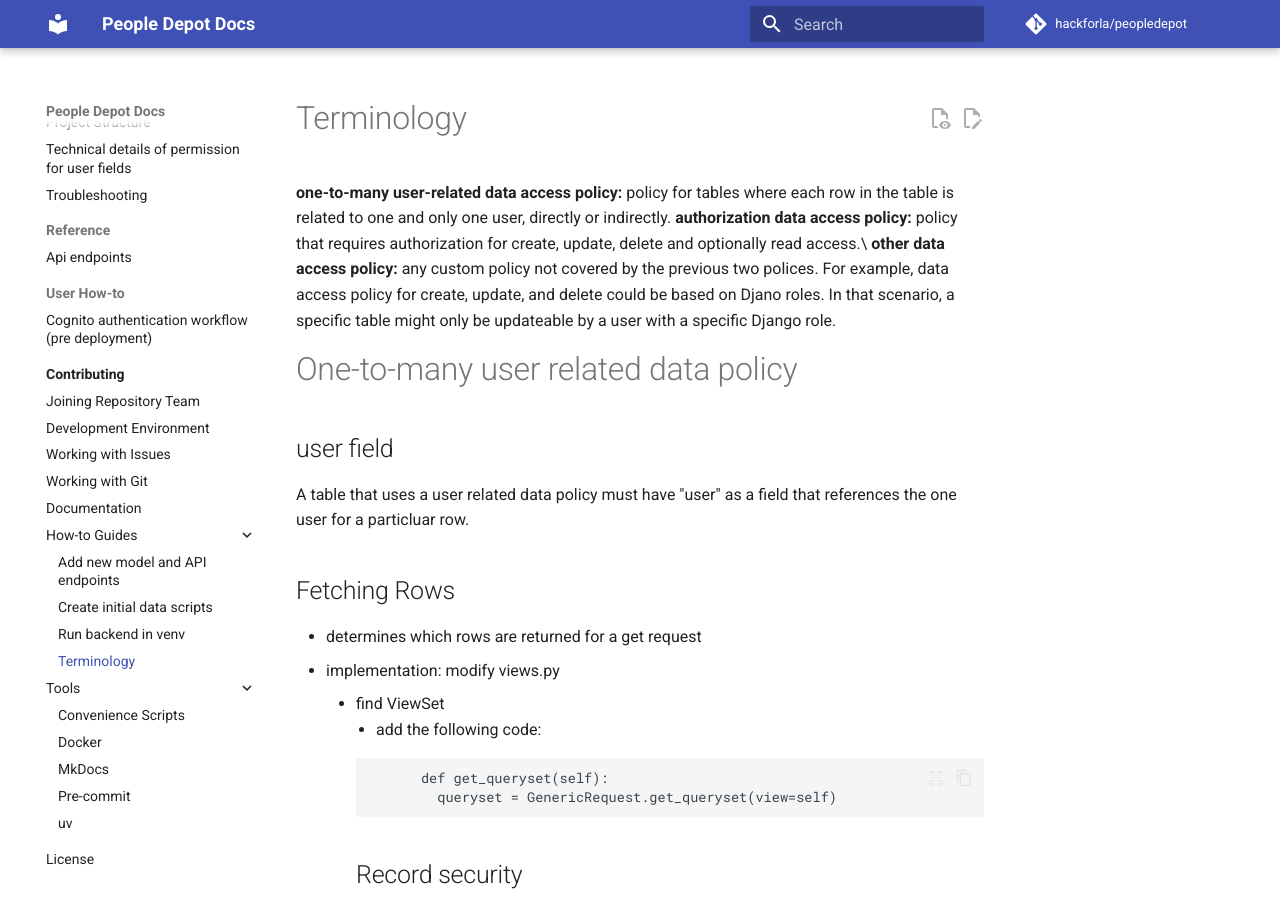
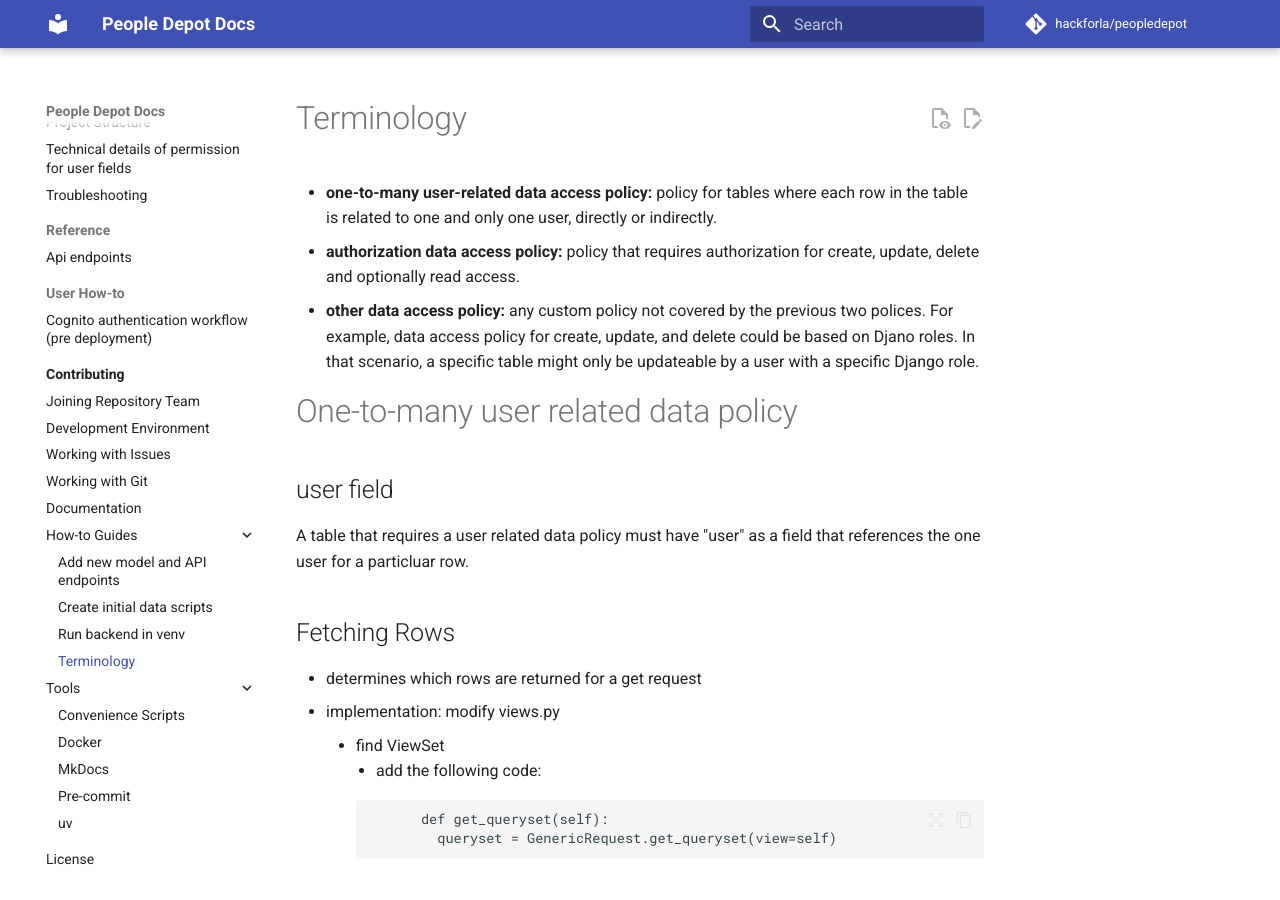
Before and after one commit to hackforla/peopledepot, an MkDocs documentation site: the page built from docs/contributing/howto/implement-user-based-security.md, in a window 1280 px wide and 900 px high. Built offline with MkDocs 1.6.1 and Material for MkDocs 9.7.7, drawn with Linux system fonts in a browser that asks for light colours; comment, search, counter and statistics services are not loaded.

Commit message:
Document how to implement security

```diff
--- a/docs/contributing/howto/implement-user-based-security.md
+++ b/docs/contributing/howto/implement-user-based-security.md
@@ -1,15 +1,15 @@
 # Terminology
 
-**one-to-many user-related data access policy:** policy for tables where each row in the table is related to one and only one user, directly or indirectly.
-**authorization data access policy:** policy that requires authorization for create, update, delete and optionally read access.\
-**other data access policy:** any custom policy not covered by the previous two polices.  For example, data access policy for create, update, and delete could be based on Djano roles.  In that scenario, a specific table might only be updateable by a user with a specific Django role.
+- **one-to-many user-related data access policy:** policy for tables where each row in the table is related to one and only one user, directly or indirectly.
+- **authorization data access policy:** policy that requires authorization for create, update, delete and optionally read access.
+- **other data access policy:** any custom policy not covered by the previous two polices.  For example, data access policy for create, update, and delete could be based on Djano roles.  In that scenario, a specific table might only be updateable by a user with a specific Django role.
 
 
 # One-to-many user related data policy
 
 ## user field
 
-A table that uses a user related data policy must have "user" as a field that references the one user for a particluar row.
+A table that requires a user related data policy must have "user" as a field that references the one user for a particluar row.
 
 ## Fetching Rows
 
```
Also changed, not shown: 1 other file.
